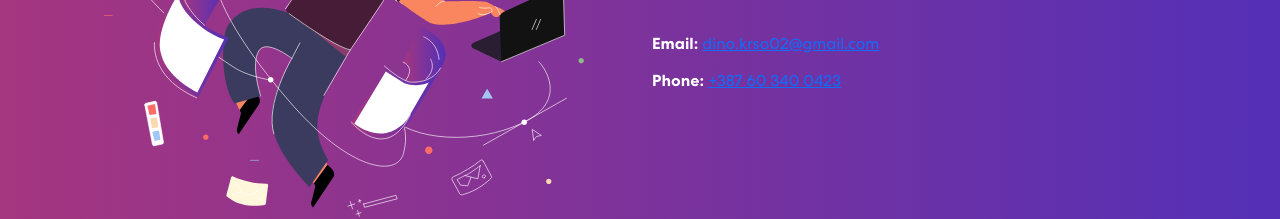
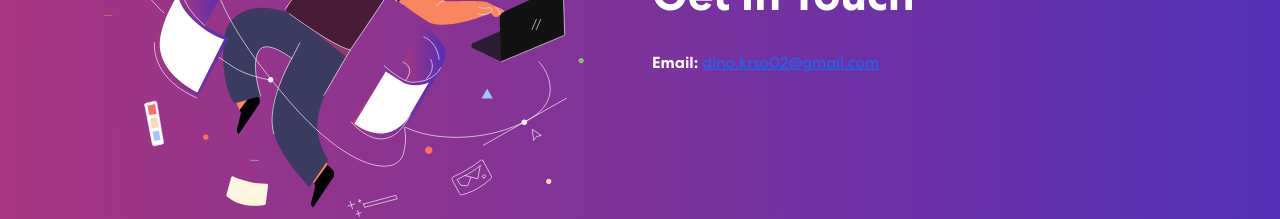
Before and after one commit to DinoKrso/Portfolio, a React (Create React App) app: page / in a window 1280 px wide. Shown: the part 2248-2467 px from the top of the page. Built offline with nearby package versions, Linux system fonts and the light colour scheme; no server answers.

Commit message:
Update Contact.js

```diff
--- a/src/components/Contact.js
+++ b/src/components/Contact.js
@@ -22,7 +22,7 @@ export const Contact = () => {
                   <h2>Get In Touch</h2>
                   <div className="contact-info">
                     <p><strong>Email:</strong> <a href="mailto:dino.krso02@gmail.com">dino.krso02@gmail.com</a></p>
-                    <p><strong>Phone:</strong> <a href="tel:+387603400423">+387 60 340 0423</a></p>
+
                   </div>
                 </div>}
             </TrackVisibility>
```
